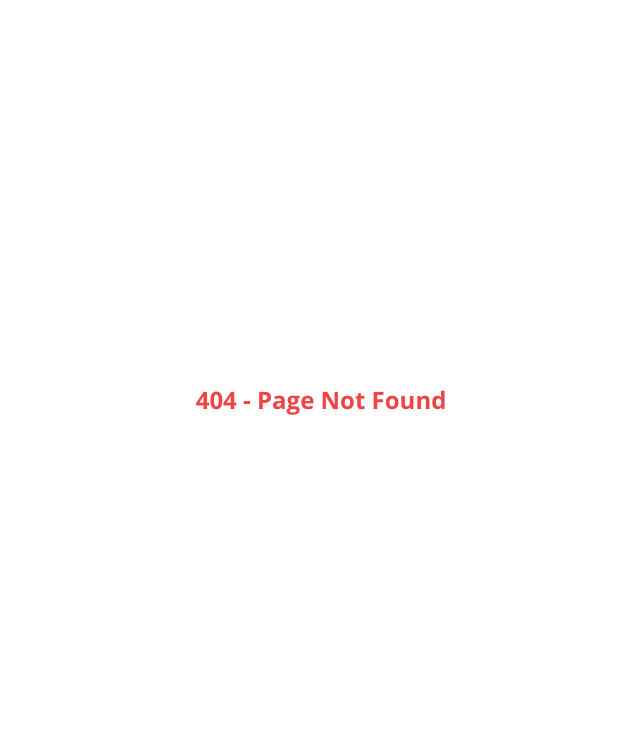
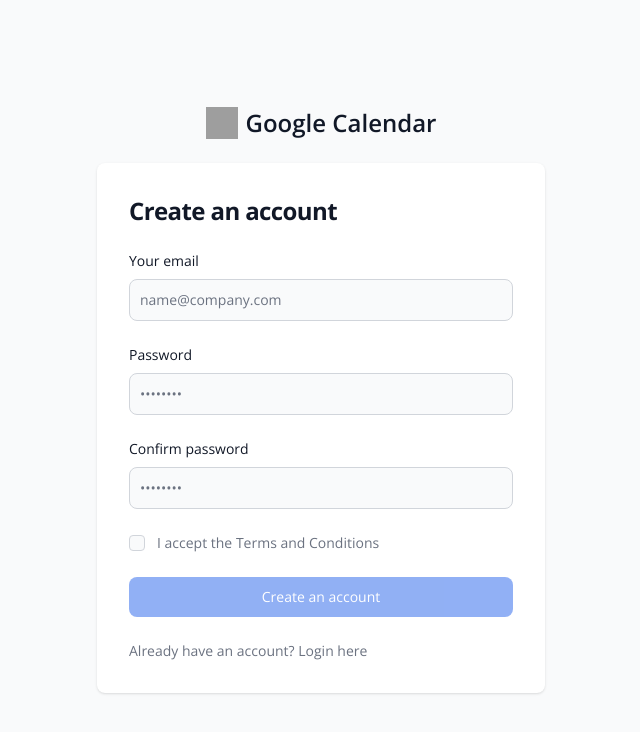
Before and after one commit to sarthakology/Google-calendar-clone-react, a React (Create React App) app: page /register in a window 1280 px wide. Before the commit this address had no page. Shown: the top 732 px of the page, without its empty margins (319-959 px from the left). Built offline with nearby package versions, Linux system fonts and the light colour scheme; grey boxes are pictures that could not be loaded.

Commit message:
“update”

```diff
--- a/package.json
+++ b/package.json
@@ -7,6 +7,7 @@
     "@testing-library/jest-dom": "^6.1.3",
     "@testing-library/react": "^14.0.0",
     "@testing-library/user-event": "^14.5.1",
+    "axios": "^1.7.5",
     "dayjs": "^1.11.9",
     "react": "^18.2.0",
     "react-dom": "^18.2.0",
--- /dev/null
+++ b/src/loginPage/LoginPage.js
@@ -0,0 +1,9 @@
+import React from 'react'
+
+export default function LoginPage() {
+  return (
+    <div><>
+    Lorem ipsum dolor sit, amet consectetur adipisicing elit. Est magnam veritatis, culpa libero aut non, eaque nulla fugiat eligendi assumenda, itaque esse accusantium expedita porro nihil excepturi similique odio iure?
+    </></div>
+  )
+}
--- /dev/null
+++ b/src/registerPage/RegisterPage.js
@@ -0,0 +1,118 @@
+import React, { useState } from 'react';
+import { Link } from 'react-router-dom';
+import axios from 'axios'; // Importing axios
+
+export default function RegisterPage() {
+  const [email, setEmail] = useState('');
+  const [password, setPassword] = useState('');
+  const [confirmPassword, setConfirmPassword] = useState('');
+  const [isChecked, setIsChecked] = useState(false);
+  const [error, setError] = useState('');
+
+  const handleSubmit = async (e) => {
+    e.preventDefault();
+    if (password !== confirmPassword) {
+      setError('Passwords do not match');
+    } else {
+      const data = { email, password };
+
+      try {
+        const response = await axios.post('http://localhost:8083/auth/register', data);
+        console.log('Server response:', response.data);
+        setError(response.data)
+        setError('');
+      } catch (error) {
+        console.error('Error during registration:', error.response ? error.response.data : error.message);
+        setError('Registration failed. Please try again.');
+      }
+    }
+  };
+
+  return (
+    <section className="bg-gray-50">
+      <div className="flex flex-col items-center justify-center px-6 py-8 mx-auto md:h-screen lg:py-0">
+        <Link to="/" className="flex items-center mb-6 text-2xl font-semibold text-gray-900">
+          <img className="w-8 h-8 mr-2" src="https://ssl.gstatic.com/calendar/images/dynamiclogo_2020q4/calendar_31_2x.png" alt="logo" />
+          Google Calendar
+        </Link>
+        <div className="w-full bg-white rounded-lg shadow md:mt-0 sm:max-w-md xl:p-0">
+          <div className="p-6 space-y-4 md:space-y-6 sm:p-8">
+            <h1 className="text-xl font-bold leading-tight tracking-tight text-gray-900 md:text-2xl">
+              Create an account
+            </h1>
+            <form className="space-y-4 md:space-y-6" onSubmit={handleSubmit}>
+              <div>
+                <label htmlFor="email" className="block mb-2 text-sm font-medium text-gray-900">Your email</label>
+                <input
+                  type="email"
+                  name="email"
+                  id="email"
+                  value={email}
+                  onChange={(e) => setEmail(e.target.value)}
+                  className="bg-gray-50 border border-gray-300 text-gray-900 text-sm rounded-lg focus:ring-primary-600 focus:border-primary-600 block w-full p-2.5"
+                  placeholder="name@company.com"
+                  required
+                />
+              </div>
+              <div>
+                <label htmlFor="password" className="block mb-2 text-sm font-medium text-gray-900">Password</label>
+                <input
+                  type="password"
+                  name="password"
+                  id="password"
+                  value={password}
+                  onChange={(e) => setPassword(e.target.value)}
+                  placeholder="••••••••"
+                  className="bg-gray-50 border border-gray-300 text-gray-900 text-sm rounded-lg focus:ring-primary-600 focus:border-primary-600 block w-full p-2.5"
+                  required
+                />
+              </div>
+              <div>
+                <label htmlFor="confirm-password" className="block mb-2 text-sm font-medium text-gray-900">Confirm password</label>
+                <input
+                  type="password"
+                  name="confirm-password"
+                  id="confirm-password"
+                  value={confirmPassword}
+                  onChange={(e) => setConfirmPassword(e.target.value)}
+                  placeholder="••••••••"
+                  className="bg-gray-50 border border-gray-300 text-gray-900 text-sm rounded-lg focus:ring-primary-600 focus:border-primary-600 block w-full p-2.5"
+                  required
+                />
+                {error && <p className="text-sm text-red-600">{error}</p>}
+              </div>
+              <div className="flex items-start">
+                <div className="flex items-center h-5">
+                  <input
+                    id="terms"
+                    type="checkbox"
+                    checked={isChecked}
+                    onChange={(e) => setIsChecked(e.target.checked)}
+                    className="w-4 h-4 border border-gray-300 rounded bg-gray-50 focus:ring-3 focus:ring-primary-300"
+                    required
+                  />
+                </div>
+                <div className="ml-3 text-sm">
+                  <label htmlFor="terms" className="font-light text-gray-500">
+                    I accept the <Link to="/terms" className="font-medium text-primary-600 hover:underline">Terms and Conditions</Link>
+                  </label>
+                </div>
+              </div>
+              <button
+                type="submit"
+                className={`w-full text-white bg-blue-600 hover:bg-blue-700 focus:ring-4 focus:outline-none focus:ring-blue-300 font-medium rounded-lg text-sm px-5 py-2.5 text-center ${!isChecked ? 'opacity-50 cursor-not-allowed' : ''}`}
+                disabled={!isChecked}
+                style={{ opacity: isChecked ? 1 : 0.5 }}
+              >
+                Create an account
+              </button>
+              <p className="text-sm font-light text-gray-500">
+                Already have an account? <Link to="/login" className="font-medium text-primary-600 hover:underline">Login here</Link>
+              </p>
+            </form>
+          </div>
+        </div>
+      </div>
+    </section>
+  );
+}
--- a/src/routes/AppRoutes.js
+++ b/src/routes/AppRoutes.js
@@ -20,6 +20,7 @@
 import TrashPage from "../settings/TrashPage";
 import DensityAndColorPage from "../settings/DensityAndColorPage";
 import GetAddonsPage from "../settings/GetAddonsPage";
+import RegisterPage from "../registerPage/RegisterPage";
 
 const AppRoutes = () => {
   const { monthIndex, showEventModal, calendarEventToggle } = useContext(GlobalContext);
@@ -32,6 +33,13 @@
   return (
     <Router>
       <Routes>
+        {/* register/login routes */}
+        <Route path="/register" element={<RegisterPage/>}/>
+
+
+
+
+
         {/* Home/Calendar Route */}
         <Route path="/" element={
           <>
```
Also changed, not shown: 2 other files (tests, documents, lock files or other folders).
